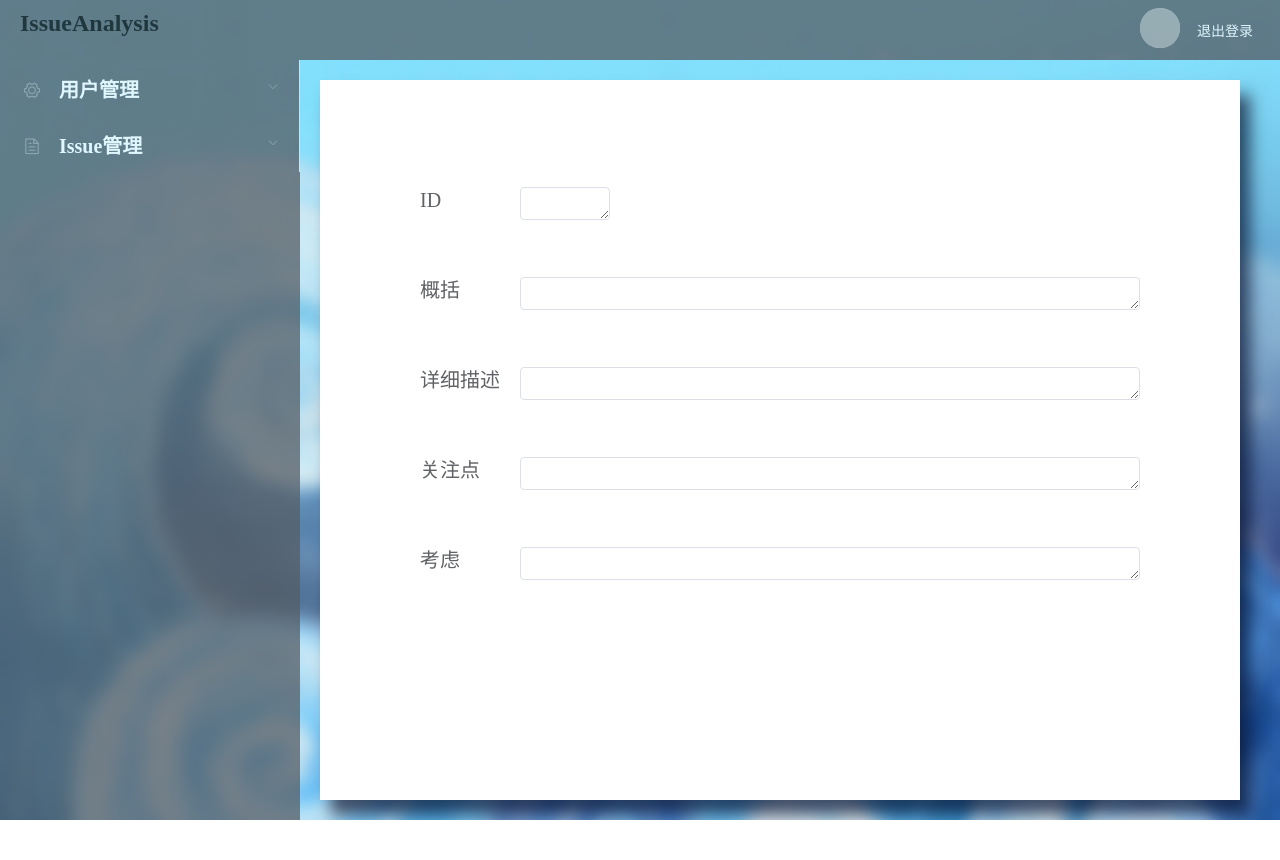
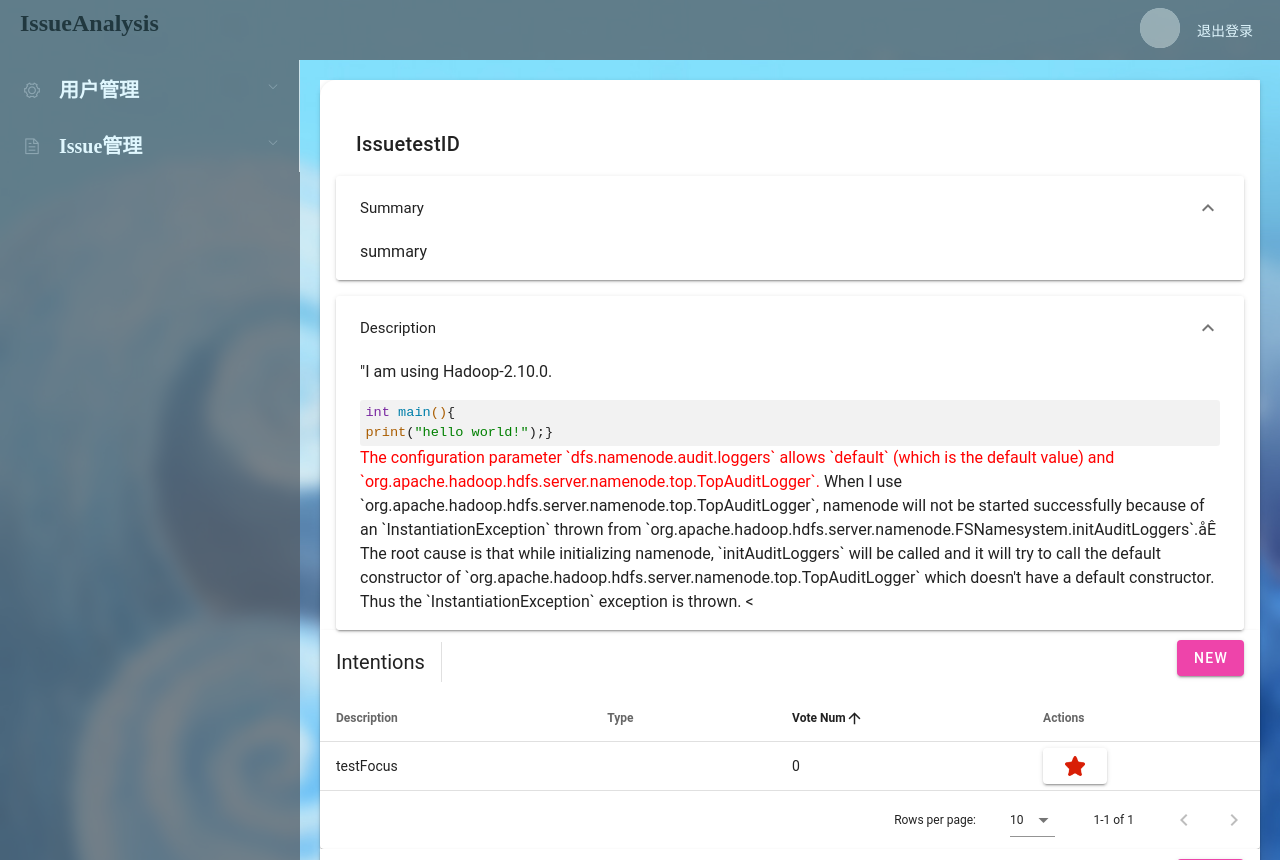
Before and after one commit to IssueAnalysis/iaclient, a Vue app: page /issue_detail in a window 1280 px wide. Before the commit the page ends 820 px from the top, so only its background shows below. Built offline with nearby package versions, Linux system fonts and the light colour scheme; no server answers; sample sign-in values are in the browser's storage; grey boxes are pictures that could not be loaded; a small style sheet from the web is missing.

Commit message:
feat: add the view of issue detail

```diff
--- a/src/components/IssueTable.vue
+++ b/src/components/IssueTable.vue
@@ -63,8 +63,7 @@
                 description:"\"I am using Hadoop-2.10.0.<pre><code>int main(){ print(\"hello world!\");}</code></pre>\n" +
                     "<br>" +
                     "<br>" +
-                    "\n" +
-                    "The configuration parameter `dfs.namenode.audit.loggers` allows `default` (which is the default value) and `org.apache.hadoop.hdfs.server.namenode.top.TopAuditLogger`.\n" +
+                    "<span style='color: red'>The configuration parameter `dfs.namenode.audit.loggers` allows `default` (which is the default value) and `org.apache.hadoop.hdfs.server.namenode.top.TopAuditLogger`.</span>\n" +
                     "\n" +
                     "\n" +
                     "\n" +
--- a/src/views/IssueDetail.vue
+++ b/src/views/IssueDetail.vue
@@ -1,128 +1,218 @@
 <template>
-    <div class="issue_detail">
-        <div class="detailBox">
-            <el-form
-                    :label-position="labelPosition"
-                    ref="detailForm"
-                    label-width="100px"
-                    :model="detailForm"
-            >
-                <el-form-item
-                        label="ID"
-                        style="margin-top:100px;margin-left:100px;"
-                        class="formItem"
-                >
-                    <el-row>
-                        <el-col :span="3">
-                            <el-input
-                                    type="textarea"
-                                    class="inps"
-                                    v-model="detailForm.issue_id"
-                                    readonly
-                                    autosize
-                            ></el-input>
-                        </el-col>
-                    </el-row>
-                </el-form-item>
-                <el-form-item
-                        label="概括"
-                        style="margin-top:50px;margin-left:100px;margin-right:100px;"
-                        class="formItem"
-                >
-                    <el-row>
-                        <el-col>
-                            <el-input
-                                    type="textarea"
-                                    class="inps"
-                                    v-model="detailForm.summary"
-                                    readonly
-                                    autosize
-                            ></el-input>
-                        </el-col>
-                    </el-row>
-                </el-form-item>
-                <el-form-item
-                        label="详细描述"
-                        style="margin-top:50px;margin-left:100px;margin-right:100px;"
-                        class="formItem"
-                >
-                    <el-row>
-                        <el-col>
-                            <el-input
-                                    type="textarea"
-                                    class="inps"
-                                    v-model="detailForm.description"
-                                    readonly
-                                    autosize
-                            ></el-input>
-                        </el-col>
-                    </el-row>
-                </el-form-item>
-                <el-form-item
-                        label="关注点"
-                        style="margin-top:50px;margin-left:100px;margin-right:100px;"
-                        class="formItem"
-                >
-                    <el-row>
-                        <el-col>
-                            <el-input
-                                    type="textarea"
-                                    class="inps"
-                                    v-model="detailForm.intention"
-                                    readonly
-                                    autosize
-                            ></el-input>
-                        </el-col>
-                    </el-row>
-                </el-form-item>
-                <el-form-item
-                        label="考虑"
-                        style="margin-top:50px;margin-left:100px;margin-right:100px;"
-                        class="formItem"
-                >
-                    <el-row>
-                        <el-col>
-                            <el-input
-                                    type="textarea"
-                                    class="inps"
-                                    v-model="detailForm.consideration"
-                                    readonly
-                                    autosize
-                            ></el-input>
-                        </el-col>
-                    </el-row>
-                </el-form-item>
-                <!--<el-form-item style="margin-top:100px;">-->
-                    <!--<el-button-->
-                            <!--type="primary"-->
-                            <!--round-->
-                            <!--class="submit"-->
-                            <!--@click="handleModify"-->
-                    <!--&gt;确认</el-button>-->
-                    <!--<el-button-->
-                            <!--type="primary"-->
-                            <!--round-->
-                            <!--class="submit"-->
-                            <!--@click="handleReturn"-->
-                    <!--&gt;返回</el-button>-->
-                <!--</el-form-item>-->
-            </el-form>
-        </div>
-    </div>
+    <v-app>
+    <v-card shaped class="mx-auto">
+        <v-card-title></v-card-title>
+        <v-card-title style="margin-left:20px">Issue{{detailForm.id}}</v-card-title>
+        <v-expansion-panels
+                v-model="panel"
+                multiple
+                inset
+        >
+            <v-expansion-panel>
+                <v-expansion-panel-header>Summary</v-expansion-panel-header>
+                <v-expansion-panel-content align="left">
+                    {{detailForm.summary}}
+                </v-expansion-panel-content>
+            </v-expansion-panel>
+            <v-expansion-panel>
+                <v-expansion-panel-header>Description</v-expansion-panel-header>
+                <v-expansion-panel-content>
+                    <div v-html="detailForm.description" v-highlight align="left"></div>
+                </v-expansion-panel-content>
+            </v-expansion-panel>
+        </v-expansion-panels>
+        <v-data-table
+                :headers="intentionHeaders"
+                :items="detailForm.focus"
+                sort-by="vote"
+                class="elevation-1"
+        >
+            <template v-slot:top>
+                <v-toolbar flat color="white">
+                    <v-toolbar-title>Intentions</v-toolbar-title>
+                    <v-divider
+                            class="mx-4"
+                            inset
+                            vertical
+                    ></v-divider>
+                    <v-spacer></v-spacer>
+                    <v-dialog v-model="intentionDialog" max-width="500px">
+                        <template v-slot:activator="{ on }">
+                            <v-btn color="primary" dark class="mb-2" v-on="on">New</v-btn>
+                        </template>
+                        <v-card>
+                            <v-card-title>
+                                <span class="headline">New</span>
+                            </v-card-title>
+
+                            <v-card-text>
+                                <v-container>
+                                    <v-row>
+                                        <v-col cols="12" sm="6" md="4">
+                                            <v-text-field v-model="editedIntention.description" label="Description"></v-text-field>
+                                        </v-col>
+                                        <v-col cols="12" sm="6" md="4">
+                                            <v-text-field v-model="editedIntention.type" label="Type"></v-text-field>
+                                        </v-col>
+                                    </v-row>
+                                </v-container>
+                            </v-card-text>
+
+                            <v-card-actions>
+                                <v-spacer></v-spacer>
+                                <v-btn color="blue darken-1" text @click="closeIntention">Cancel</v-btn>
+                                <v-btn color="blue darken-1" text @click="saveIntention">Save</v-btn>
+                            </v-card-actions>
+                        </v-card>
+                    </v-dialog>
+                </v-toolbar>
+            </template>
+            <template v-slot:item.actions="{ item }">
+                <v-btn color="rgba(255, 0, 0, 0)" @click="voteIntention(item)">
+                    <img :src=collectIcons[item.is_voted?1:0] style="width:20px;height:20px"/>
+                </v-btn>
+            </template>
+            <template v-slot:no-data>
+                <v-btn color="primary" @click="initialize">Reset</v-btn>
+            </template>
+        </v-data-table>
+
+        <v-data-table
+                :headers="keywordHeaders"
+                :items="detailForm.keyword"
+                sort-by="vote"
+                class="elevation-1"
+        >
+            <template v-slot:top>
+                <v-toolbar flat color="white">
+                    <v-toolbar-title>Keywords</v-toolbar-title>
+                    <v-divider
+                            class="mx-4"
+                            inset
+                            vertical
+                    ></v-divider>
+                    <v-spacer></v-spacer>
+                    <v-dialog v-model="keywordDialog" max-width="500px">
+                        <template v-slot:activator="{ on }">
+                            <v-btn color="primary" dark class="mb-2" v-on="on">New</v-btn>
+                        </template>
+                        <v-card>
+                            <v-card-title>
+                                <span class="headline">New</span>
+                            </v-card-title>
+
+                            <v-card-text>
+                                <v-container>
+                                    <v-row>
+                                        <v-col cols="12" sm="6" md="4">
+                                            <v-text-field v-model="editedKeyword.description" label="Description"></v-text-field>
+                                        </v-col>
+                                    </v-row>
+                                </v-container>
+                            </v-card-text>
+
+                            <v-card-actions>
+                                <v-spacer></v-spacer>
+                                <v-btn color="blue darken-1" text @click="closeKeyword">Cancel</v-btn>
+                                <v-btn color="blue darken-1" text @click="saveKeyword">Save</v-btn>
+                            </v-card-actions>
+                        </v-card>
+                    </v-dialog>
+                </v-toolbar>
+            </template>
+            <template v-slot:item.actions="{ item }">
+                <v-btn color="rgba(255, 0, 0, 0)" @click="voteKeyword(item)">
+                    <img :src=collectIcons[item.is_voted?1:0] style="width:20px;height:20px"/>
+                </v-btn>
+            </template>
+            <template v-slot:no-data>
+                <v-btn color="primary" @click="initialize">Reset</v-btn>
+            </template>
+        </v-data-table>
+
+    </v-card>
+    </v-app>
 </template>
 
 <script>
+    import collectIcon from "../assets/collect.png";
+    import noCollectIcon from "../assets/noCollect.png";
+    import axios from 'axios'
+
     export default {
         name: 'issue_detail',
         data () {
             return {
-                labelPosition: 'left',
+                intentionDialog:false,
+                intentionHeaders:[
+                    { text: 'Description', value: 'description' },
+                    { text: 'Type', value: 'type' },
+                    { text: 'Vote Num', value: 'vote' },
+                    { text: 'Actions', value: 'actions', sortable: false },
+                ],
+                editedIntention:{
+                    description:"",
+                    type:"",
+                    vote:0,
+                    is_voted:false,
+                },
+                defaultIntention:{
+                    description:"",
+                    type:"",
+                    vote:0,
+                    is_voted:false,
+                },
+                keywordDialog:false,
+                keywordHeaders:[
+                    { text: 'Description', value: 'description' },
+                    { text: 'Vote Num', value: 'vote' },
+                    { text: 'Actions', value: 'actions', sortable: false },
+                ],
+                editedKeyword:{
+                    description:"",
+                    vote:0,
+                    is_voted:false,
+                },
+                defaultKeyword:{
+                    description:"",
+                    vote:0,
+                    is_voted:false,
+                },
+                panel:[0,1],
+                items:5,
+                collectIcons:[collectIcon,noCollectIcon],
                 detailForm:{
-                    issue_id: '',
-                    summary:'',
-                    description:'',
-                    intention:'',
-                    consideration:''
+                    id: 'testID',
+                    csv_id:'',
+                    summary:'summary',
+                    description:"\"I am using Hadoop-2.10.0.</p><pre><code>int main(){\n" +
+                        "print(\"hello world!\");}</code></pre>\n" +
+                        "<span style='color: red;align-items: first'>The configuration parameter `dfs.namenode.audit.loggers` allows `default` (which is the default value) and `org.apache.hadoop.hdfs.server.namenode.top.TopAuditLogger`.</span>\n" +
+                        "When I use `org.apache.hadoop.hdfs.server.namenode.top.TopAuditLogger`, namenode will not be started successfully because of an `InstantiationException` thrown from `org.apache.hadoop.hdfs.server.namenode.FSNamesystem.initAuditLoggers`.åÊ\n" +
+                        "\n" +
+                        "\n" +
+                        "\n" +
+                        "The root cause is that while initializing namenode, `initAuditLoggers` will be called and it will try to call the default constructor of `org.apache.hadoop.hdfs.server.namenode.top.TopAuditLogger` which doesn't have a default constructor. Thus the `InstantiationException` exception is thrown.\n" +
+                        "\n<",
+                    focus:[{
+                        description:"testFocus",
+                        type:"",
+                        vote:0,
+                        is_voted:true,
+                    }],
+                    keyword:[{
+                        description:"",
+                        vote:0,
+                        is_voted:true,
+                    },{
+                        description:"",
+                        vote:2,
+                        is_voted:true,
+                    },{
+                        description:"",
+                        vote:1,
+                        is_voted:true,
+                    }],
                 },
                 confPassword:''
             }
@@ -132,42 +222,61 @@
         },
         methods:{
             initialize(){
-//                const app = this
-//                app.detailForm.issue_id = this.$route.query.issue_id
+                const app = this
+                let id = app.$route.query.issue_id
+                let csv_id = app.$route.query.csv_id
+                axios.get("/api/issue/detail",{params: {id: id,csv_id:csv_id}})
+                .then(res=>{
+                    app.detailForm = res.data.issue
+                })
             },
-            handleModify(){
-
+            voteIntention(item){
+                const app = this
+                const index = app.detailForm.focus.indexOf(item)
+                let voted = app.detailForm.focus[index].is_voted
+                app.detailForm.focus[index].is_voted = !voted
+                if(voted){
+                    app.detailForm.focus[index].vote--
+                }else{
+                    app.detailForm.focus[index].vote++
+                }
             },
-            handleReturn(){
-
-            }
+            voteKeyword(item){
+                const app = this
+                const index = app.detailForm.keyword.indexOf(item)
+                let voted = app.detailForm.keyword[index].is_voted
+                app.detailForm.keyword[index].is_voted = !voted
+                if(voted){
+                    app.detailForm.keyword[index].vote--
+                }else{
+                    app.detailForm.keyword[index].vote++
+                }
+            },
+            closeIntention(){
+                this.intentionDialog = false
+                this.$nextTick(() => {
+                    this.editedIntention = Object.assign({}, this.defaultIntention)
+                })
+            },
+            saveIntention () {
+                this.detailForm.focus.push(this.editedIntention)
+                this.closeIntention()
+            },
+            closeKeyword(){
+                this.keywordDialog = false
+                this.$nextTick(() => {
+                    this.editedKeyword = Object.assign({}, this.defaultKeyword)
+                })
+            },
+            saveKeyword () {
+                this.detailForm.keyword.push(this.editedKeyword)
+                this.closeKeyword()
+            },
         },
     }
 </script>
 
 <style lang='less' scoped>
-    .issue_detail {
-        height: 90vh;
-        position: relative;
-        .detailBox {
-            position: absolute;
-            top: 0;
-            left: 0;
-            right: 0;
-            bottom: 0;
-            margin-right:20px;
-            box-shadow: 10px 15px 15px rgba(6, 17, 47, 0.7);
-            opacity: 1;
-            background-color:white;
-
-            .submit {
-                background-color: transparent;
-                color: #39f;
-                width: 160px;
-                height: 50px;
-            }
-        }
-    }
 </style>
 
 <style>
```
